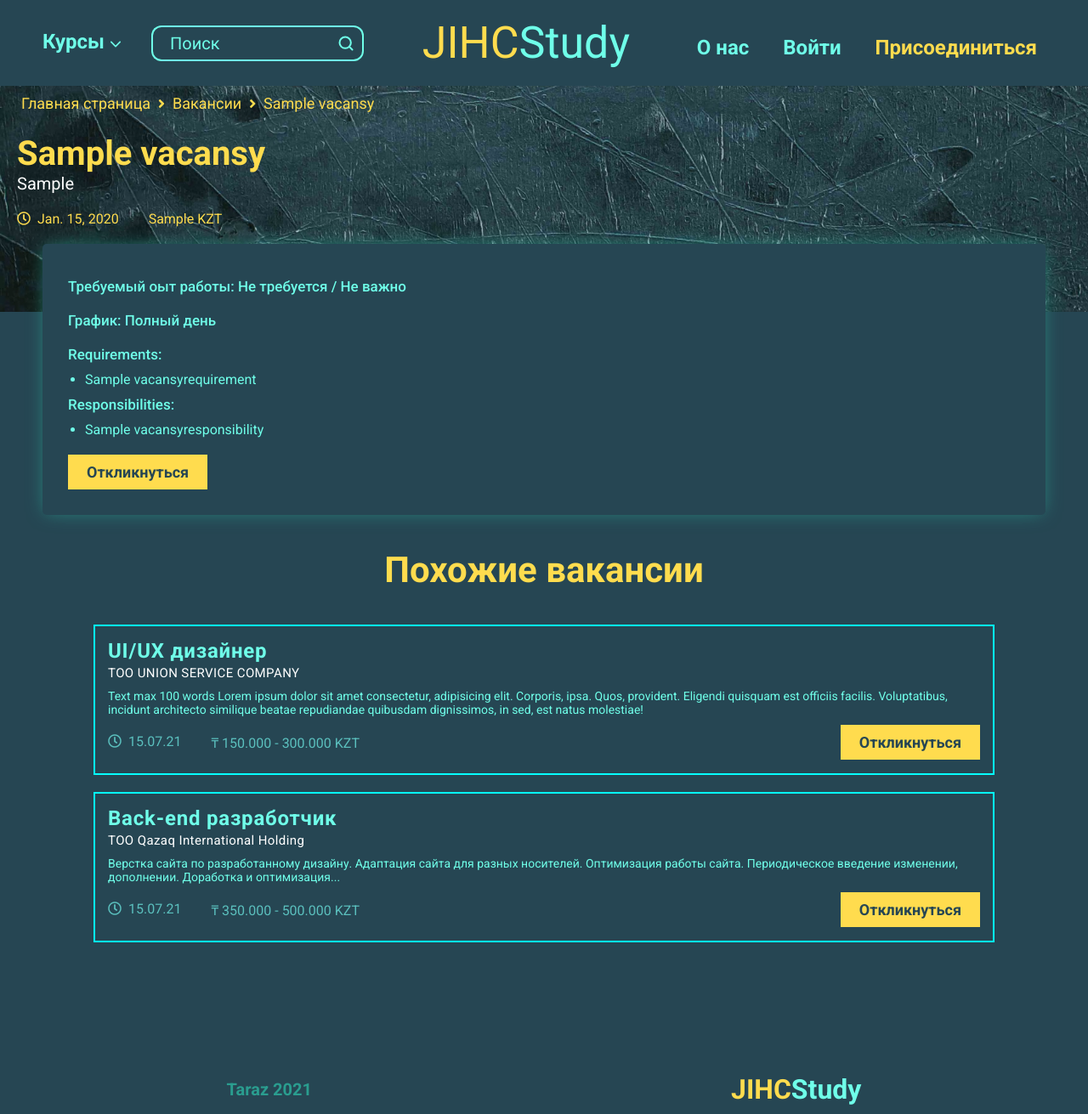
After one commit to Marlen-Shifu/JIHC-Study, a Django app: page /vacansy/1/ in a window 1280 px wide. The commit adds this page. Shown: the whole page at 85% size. Run offline with Django 3.2, Linux system fonts and the light colour scheme; data comes from the database, SQL or seed files in the repository; tables that the repository leaves empty hold one stand-in row (values such as "Sample post").

Commit message:
vacansies fich

```diff
--- a/main/models.py
+++ b/main/models.py
@@ -75,3 +75,46 @@ class Notification(models.Model):
 
     def __str__(self):
         return "Уведомление '{}' пользователю {}".format(self.title, self.user)
+
+
+
+class Vacansy(models.Model):
+    title = models.CharField(max_length = 255)
+    company = models.CharField(max_length = 255)
+    date = models.DateField(auto_now = True)
+    salary = models.CharField(max_length = 255)
+
+    requirement_experience_set = [
+        ('no', 'Не требуется / Не важно'),
+        ('1-3', 'От 1 года до 3-х лет'),
+        ('3-6', 'от 3-х лет до 6 лет'),
+        ('6-10', 'от 6 лет до 10 лет'),
+        ('10+', 'от 10 лет')
+    ]
+    requirement_experience = models.CharField(max_length = 255, choices=requirement_experience_set)
+
+    work_mode_set = [
+        ('full', 'Полный день'),
+        ('part', 'Частичная занятость'),
+        ('project', 'Проект/Разовая работа'),
+        ('internship', 'Стажировка')
+    ]
+    work_mode = models.CharField(max_length = 255, choices = work_mode_set)
+
+    description = models.TextField()
+
+    def __str__(self):
+        return f'{self.title}'
+
+    def short_description(self):
+        return str(self.description)[:100]
+
+
+class VacansyRequirement(models.Model):
+    title = models.CharField(max_length = 255)
+    vacansy = models.ForeignKey(Vacansy, on_delete = models.CASCADE)
+
+
+class VacansyResponsibility(models.Model):
+    title = models.CharField(max_length = 255)
+    vacansy = models.ForeignKey(Vacansy, on_delete = models.CASCADE)
--- a/main/urls.py
+++ b/main/urls.py
@@ -15,4 +15,6 @@ urlpatterns = [
     path('add_course_to_favorite/', add_course_to_favorite, name = 'add_course_to_favorite'),
     path('logout/', logout_user, name = 'logout'),
     path('about/', About.as_view(), name = 'about-us'),
+    path('vacansy/', VacansyListView.as_view(), name = 'vacansy-list'),
+    path('vacansy/<int:pk>/', VacansyDetailView.as_view(), name = 'vacansy'),
 ]
--- a/main/views.py
+++ b/main/views.py
@@ -137,3 +137,13 @@ def logout_user(request):
 
 class About(TemplateView):
     template_name = 'new/about-us.html'
+
+
+
+class VacansyListView(ListView):
+    model = Vacansy
+    template_name = 'new/jobs.html'
+
+class VacansyDetailView(DetailView):
+    model = Vacansy
+    template_name = 'new/inside-job.html'
--- a/templates/base.html
+++ b/templates/base.html
@@ -1,5 +1,6 @@
 {% load static %}
 {% load get_categories %}
+
 <!DOCTYPE html>
 <html lang="en">
 <head>
@@ -69,7 +70,7 @@
                         <a href="{% url 'profile' %}"> <img src="{% static 'img/userprofileicon.svg' %}" alt="profile"> Профиль</a>
                       </div>
                       <div class="user_option">
-                        <a href="../jobs.html" class="navbar_jobs-link"><img src="{% static 'img/userprofileicon.svg' %}" alt="profile"> Вакансии</a>
+                        <a href="{% url 'vacansy-list' %}" class="navbar_jobs-link"><img src="{% static 'img/userprofileicon.svg' %}" alt="profile"> Вакансии</a>
                       </div>
                       <div class="user_option">
                         <a href="/profile/#tab_02"> <img src="{% static 'img/usercoursicon.svg' %}" alt="course" style="margin-right: 15px;"> Мои курсы</a>
--- /dev/null
+++ b/templates/new/inside-job.html
@@ -0,0 +1,101 @@
+{% extends 'base.html' %}
+{% load static %}
+
+{% block content %}
+<!-- CONTENT -->
+	<header class="inside__header">
+		<div class="container">
+			<section class="bread">
+				<div class="bread">
+					<a href="{% url 'home' %}">Главная страница</a>
+					<i class="fas fa-angle-right"></i>
+					<a href="{% url 'vacansy-list' %}">Вакансии</a>
+					<i class="fas fa-angle-right"></i>
+					<a href="{% url 'vacansy' object.pk %}">{{ object.title }}</a>
+				</div>
+			</section>
+			<h2 class="inside__course-name">{{ object.title }}</h2>
+			<p class="inside__course-subtitile color-white">{{ object.company }}</p>
+			<div class="course__contain" style="display: flex; justify-content: flex-start; margin-top: 20px;">
+				<p style="color: #FFDC4E;"><i class="far fa-clock"></i>{{ object.date }}</p>
+				<p style="color: #FFDC4E;"> {{ object.salary }} KZT</p>
+			</div>
+		</div>
+	</header>
+	<div class="inside__info">
+		<div class="container__2">
+			<div class="inside__info_main" style="color: #6FFFE9">
+				<p class="contain__text">Требуемый оыт работы: 	{{ object.get_requirement_experience_display }}</p>
+				<p class="contain__text">График: {{ object.get_work_mode_display }}</p>
+				<p class="contain__text">Requirements:</p>
+				<ul style="margin-left: 20px;">
+					{% for req in object.vacansyrequirement_set.all %}
+					<li>{{ req.title }}</li>
+					{% endfor %}
+				</ul>
+				<p class="contain__text">Responsibilities:</p>
+				<ul style="margin-left: 20px;">
+					{% for res in object.vacansyresponsibility_set.all %}
+					<li>{{ res.title }}</li>
+					{% endfor %}
+				</ul>
+				<div class="course__btn" >
+						<a style="display: inline-block;  margin-top: 20px;" href="inside-job.html">Откликнуться</a>
+				</div>
+			</div>
+		</div>
+	</div>
+	<section class="same-jobs">
+		<div class="container">
+			<div class="courses__popular">
+				<div class="courses__popular_title">
+					<h2>Похожие вакансии</h2>
+				</div>
+				<div class="courses__popular__items">
+					<div class="course__item">
+						<div class="course__info">
+							<div class="course__text">
+								<div class="course__name">
+									<h2>UI/UX дизайнер</h2>
+									<h4 class="color-white">ТОО UNION SERVICE COMPANY</h4>
+									<p>Text max 100 words Lorem ipsum dolor sit amet consectetur, adipisicing elit. Corporis, ipsa. Quos, provident. Eligendi quisquam est officiis facilis. Voluptatibus, incidunt architecto similique beatae repudiandae quibusdam dignissimos, in sed, est natus molestiae!</p>
+								</div>
+							</div>
+							<div class="course__about" style="display: flex; justify-content: space-between;color: align-items: center;">
+								<div class="course__contain">
+									<p><i class="far fa-clock"></i>15.07.21</p>
+									<p>₸ 150.000 - 300.000 KZT</p>
+								</div>
+								<div class="course__btn">
+									<a href="inside-job.html">Откликнуться</a>
+								</div>
+							</div>
+						</div>
+					</div>
+					<div class="course__item">
+						<div class="course__info">
+							<div class="course__text">
+								<div class="course__name">
+									<h2>Back-end разработчик</h2>
+									<h4 class="color-white">ТОО Qazaq International Holding</h4>
+									<p>Верстка сайта по разработанному дизайну. Адаптация сайта для разных носителей. Оптимизация работы сайта. Периодическое введение изменении, дополнении. Доработка и оптимизация...</p>
+								</div>
+							</div>
+							<div class="course__about" style="display: flex; justify-content: space-between;color: align-items: center;">
+								<div class="course__contain">
+									<p><i class="far fa-clock"></i>15.07.21</p>
+									<p>₸ 350.000 - 500.000 KZT</p>
+								</div>
+								<div class="course__btn">
+									<a href="inside-job.html">Откликнуться</a>
+								</div>
+							</div>
+						</div>
+					</div>
+				</div>
+			</div>
+		</div>
+	</section>
+<!-- CONTENT -->
+
+{% endblock %}
```
Also changed, not shown: main/admin.py (+17 -0 lines), templates/new/jobs.html (added, +50 -0 lines).
